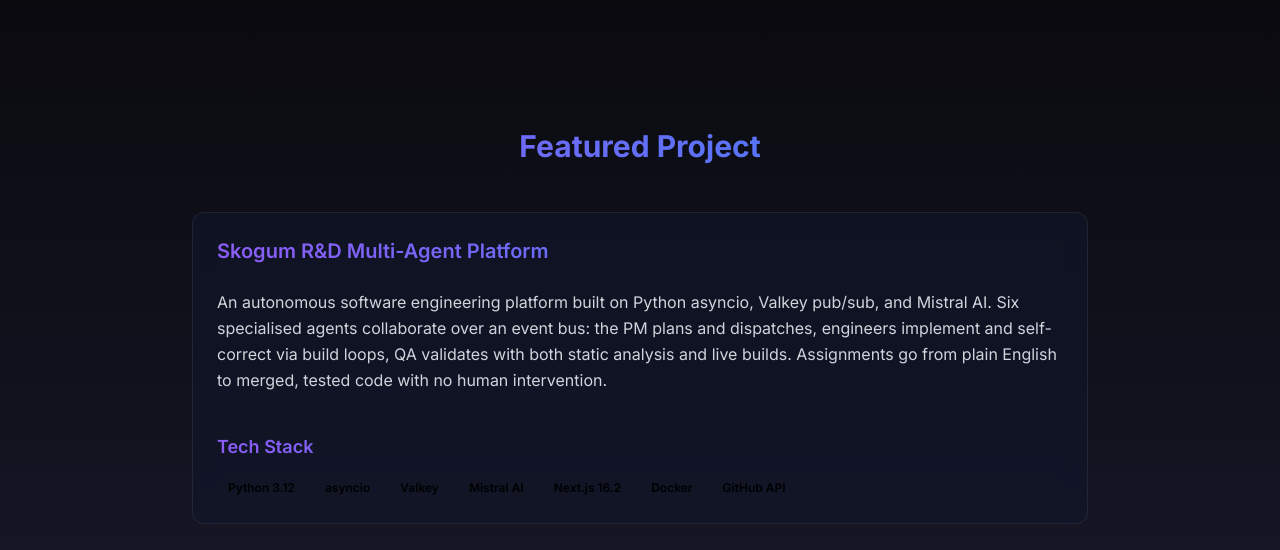
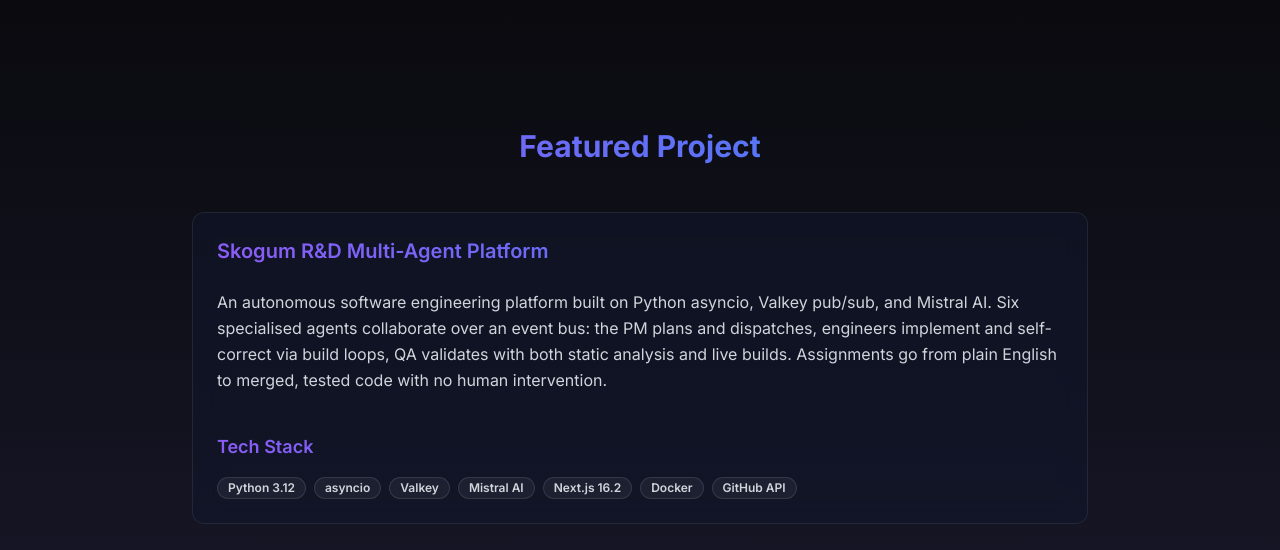
Before and after one commit to Skogum-R-D/simen-portfolio, a Next.js app: page / in a window 1280 px wide. Shown: the top 550 px of the page. Built offline with nearby package versions, Linux system fonts and the light colour scheme.

Commit message:
Add badge component

```diff
--- /dev/null
+++ b/components/ui/badge.tsx
@@ -0,0 +1,30 @@
+"use client";
+import * as React from "react";
+import { cva, type VariantProps } from "class-variance-authority";
+import { cn } from "@/lib/utils";
+
+const badgeVariants = cva(
+  "inline-flex items-center rounded-full border px-2.5 py-0.5 text-xs font-semibold transition-colors",
+  {
+    variants: {
+      variant: {
+        default: "border-blue-700 bg-blue-900/60 text-blue-300",
+        secondary: "border-white/10 bg-white/5 text-gray-300",
+        success: "border-green-700 bg-green-900/60 text-green-300",
+        warning: "border-yellow-700 bg-yellow-900/60 text-yellow-300",
+        destructive: "border-red-700 bg-red-900/60 text-red-300",
+      },
+    },
+    defaultVariants: { variant: "default" },
+  }
+);
+
+export interface BadgeProps
+  extends React.HTMLAttributes<HTMLDivElement>,
+    VariantProps<typeof badgeVariants> {}
+
+function Badge({ className, variant, ...props }: BadgeProps) {
+  return <div className={cn(badgeVariants({ variant }), className)} {...props} />;
+}
+
+export { Badge, badgeVariants };
```
